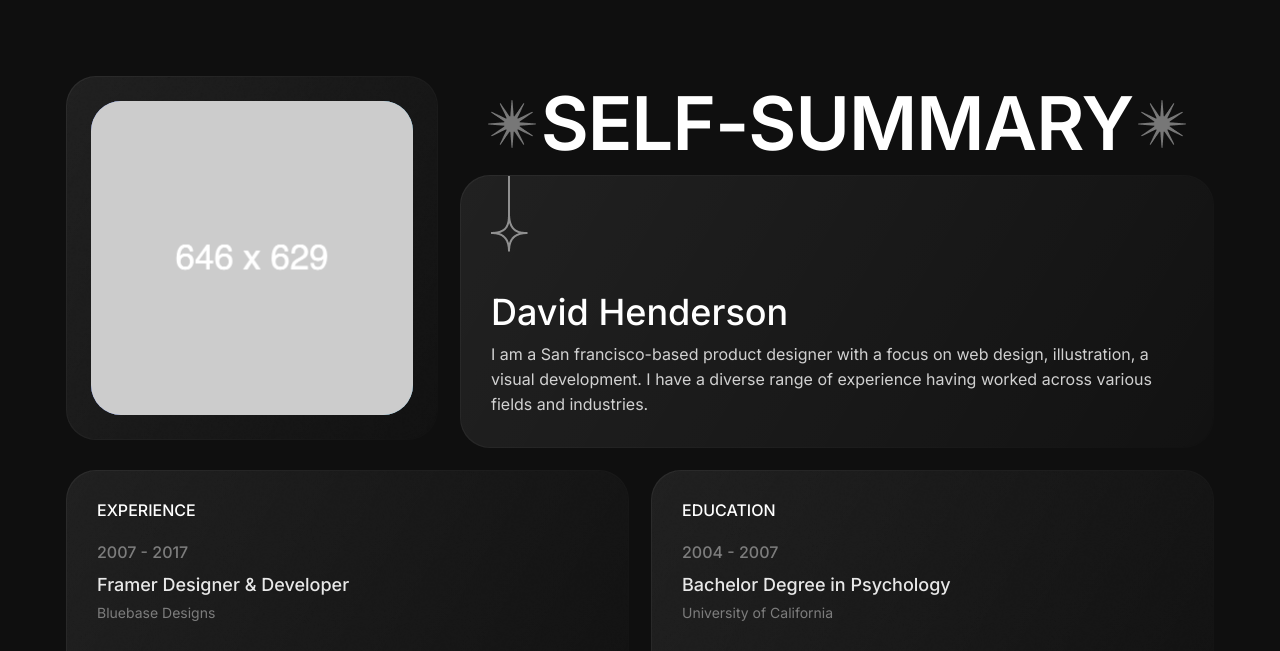
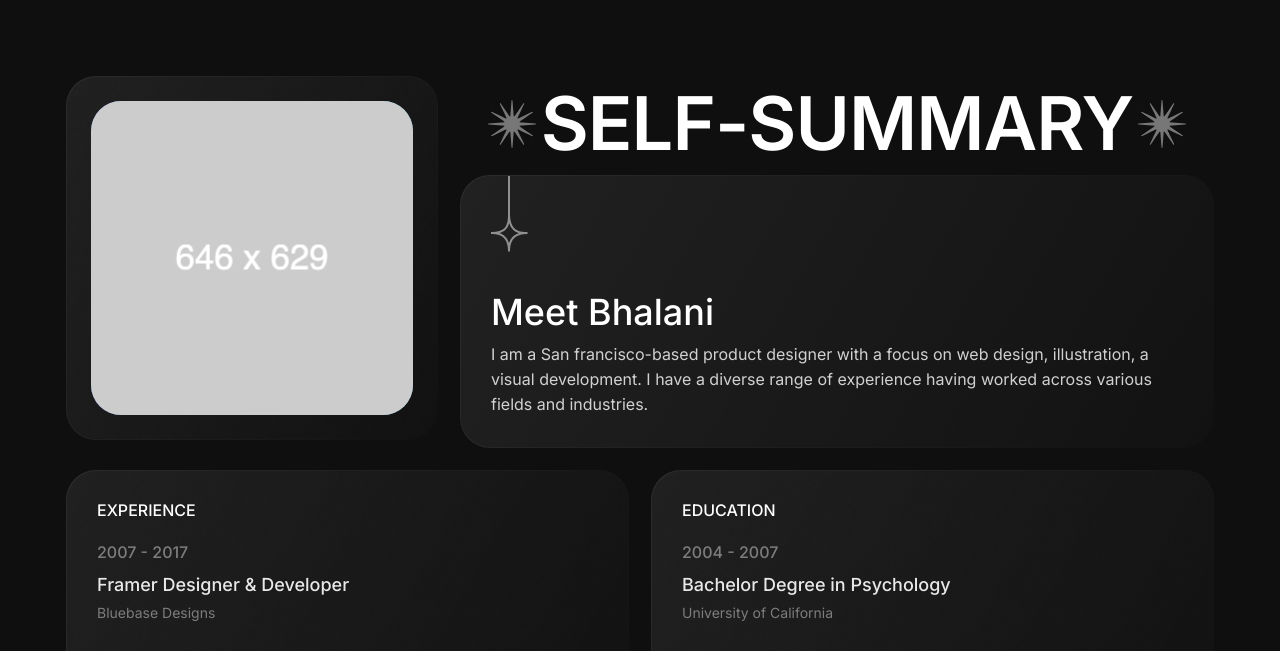
Before and after one commit to Meatgit1/Meatgit1.github.io, a plain HTML site: page about.html in a window 1280 px wide. Shown: the part 84-735 px from the top of the page. Drawn offline with Linux system fonts and the light colour scheme; some icons are missing.

Commit message:
Update about.html
just my name change

```diff
--- a/about.html
+++ b/about.html
@@ -68,7 +68,7 @@
                         <h1 class="section-heading" data-aos="fade-up"><img src="./assets/images/star-2.png" alt="Star"> Self-summary <img src="./assets/images/star-2.png" alt="Star"></h1>
                         <div class="about-details-inner shadow-box">
                             <img src="./assets/images/icon2.png" alt="Star">
-                            <h1>David Henderson</h1>
+                            <h1>Meet Bhalani</h1>
                             <p>I am a San francisco-based product designer with a focus on web design, illustration, a visual development. I have a diverse range of experience having worked across various fields and industries.</p>
                         </div>
 
```
